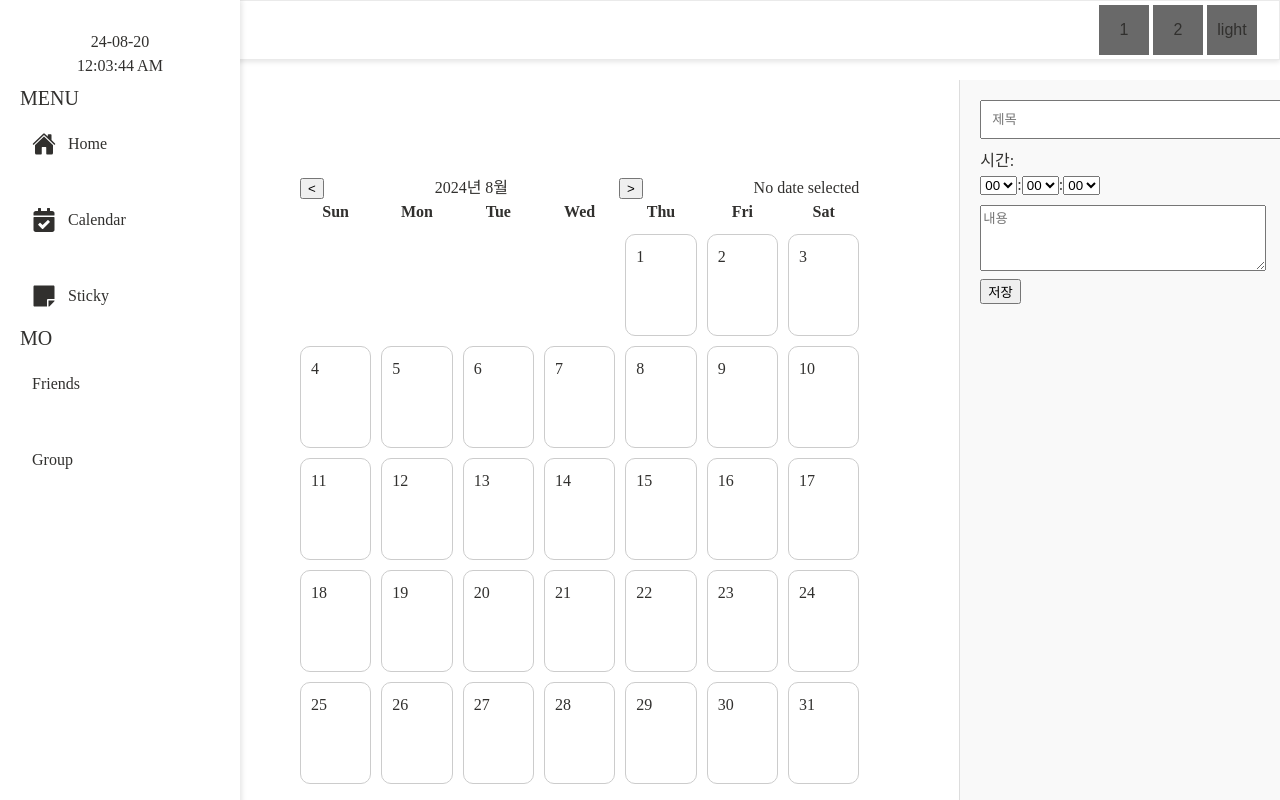
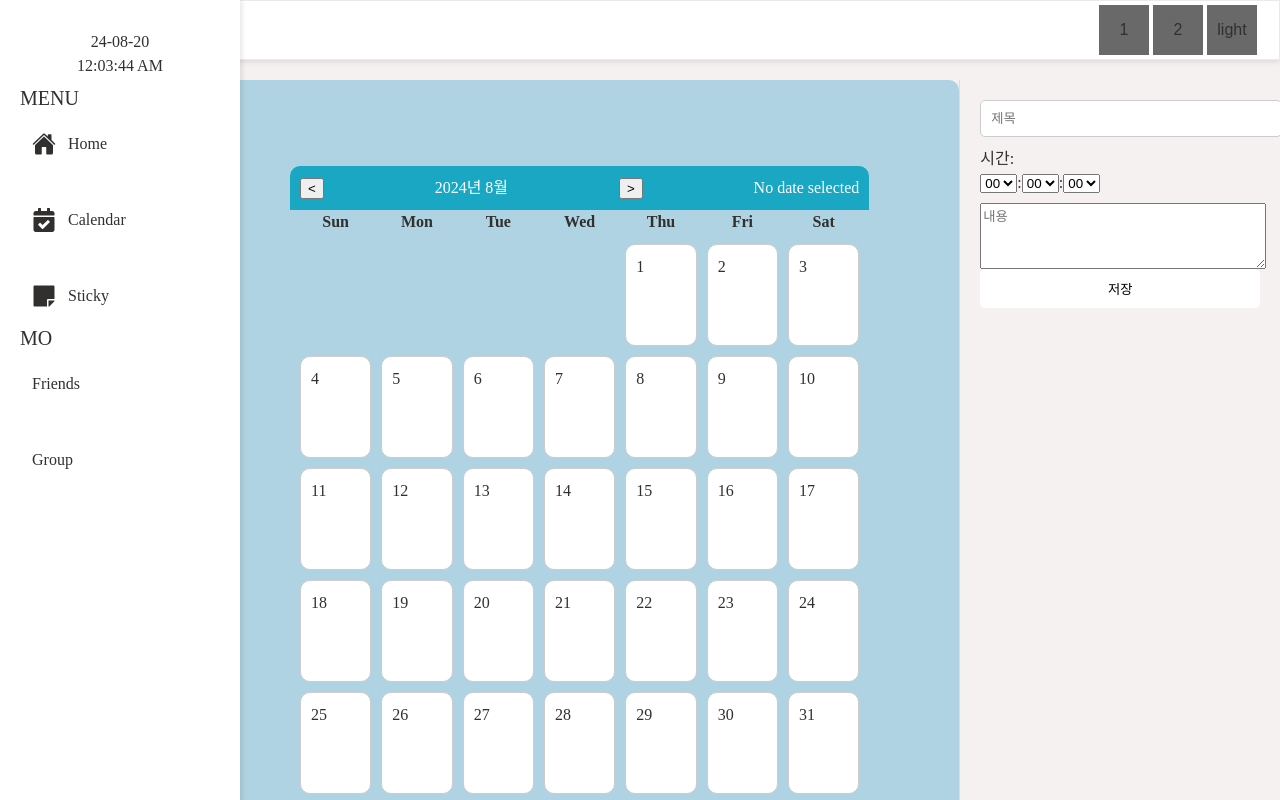
Before and after one commit to KimSnowFlower/MoToDo, a React (Create React App) app in the folder client/: page /calendar in a window 1280 px wide. Built offline with nearby package versions, Linux system fonts and the light colour scheme.

Commit message:
20240902

```diff
--- a/client/src/Components/Calendar/Calendar.jsx
+++ b/client/src/Components/Calendar/Calendar.jsx
@@ -15,21 +15,28 @@ const Calendar = () => {
   const [selectedDate, setSelectedDate] = useState(null);
   const [eventTitle, setEventTitle] = useState('');
   const [eventTime, setEventTime] = useState({ hour: '00', minute: '00', second: '00' });
-  const [eventContent, setEventContent] = useState(''); // 일정 내용 상태 추가
+  const [eventContent, setEventContent] = useState('');
   const [events, setEvents] = useState({});
-  const [selectedEvent, setSelectedEvent] = useState(null); // 선택된 일정 저장 상태
-  const [iconIndexes, setIconIndexes] = useState({}); // 각 날짜의 아이콘 인덱스 저장
+  const [selectedEvent, setSelectedEvent] = useState(null);
+  const [iconIndexes, setIconIndexes] = useState({});
 
   const daysInWeek = ['Sun', 'Mon', 'Tue', 'Wed', 'Thu', 'Fri', 'Sat'];
   const firstDayOfMonth = new Date(currentYear, currentMonth, 1).getDay();
   const daysInMonth = new Date(currentYear, currentMonth + 1, 0).getDate();
 
   const handleDateClick = (day) => {
+    const dateKey = `${currentYear}-${currentMonth + 1}-${day}`;
     setSelectedDate(new Date(currentYear, currentMonth, day));
-    const event = events[`${currentYear}-${currentMonth + 1}-${day}`];
+    const event = events[dateKey];
     setEventTitle(event?.title || '');
     setEventTime(event?.time || { hour: '00', minute: '00', second: '00' });
     setEventContent(event?.content || '');
+
+    // 아이콘 토글을 위한 상태 업데이트
+    setIconIndexes(prevIndexes => ({
+      ...prevIndexes,
+      [dateKey]: (prevIndexes[dateKey] === undefined || prevIndexes[dateKey] === -1) ? 0 : (prevIndexes[dateKey] + 1) % icons.length
+    }));
   };
 
   const handlePrevMonth = () => {
@@ -54,10 +61,10 @@ const Calendar = () => {
     if (selectedDate) {
       const dateKey = `${selectedDate.getFullYear()}-${selectedDate.getMonth() + 1}-${selectedDate.getDate()}`;
       const eventDetail = {
-        id: events[dateKey]?.id || Date.now(), // 고유 ID
+        id: events[dateKey]?.id || Date.now(),
         title: eventTitle,
         time: eventTime,
-        content: eventContent, // 일정 내용 추가
+        content: eventContent,
       };
       setEvents(prevEvents => ({
         ...prevEvents,
@@ -68,28 +75,20 @@ const Calendar = () => {
         }) : [eventDetail]
       }));
       setEventTitle('');
-      setEventContent(''); // 저장 후 내용 초기화
+      setEventContent('');
     }
   };
-
 
   const handleTimeChange = (type, value) => {
     setEventTime(prevTime => ({ ...prevTime, [type]: value }));
   };
 
-  const [isEditing, setIsEditing] = useState(false); // 수정 모드 여부를 관리
-
   const handleEventClick = (day, event) => {
     setSelectedDate(new Date(currentYear, currentMonth, day));
-    setSelectedEvent(event); // 선택된 이벤트를 상태로 저장
+    setSelectedEvent(event);
     setEventTitle(event.title);
     setEventTime(event.time);
     setEventContent(event.content);
-    setIsEditing(false); // 수정 모드 해제
-  };
-
-  const handleEditClick = () => {
-    setIsEditing(true); // 수정 모드 활성화
   };
 
   const handleEventUpdate = () => {
@@ -104,7 +103,7 @@ const Calendar = () => {
           [dateKey]: updatedEvents
         };
       });
-      setSelectedEvent(null); // 수정 후 선택된 일정 초기화
+      setSelectedEvent(null);
     }
   };
 
@@ -118,16 +117,8 @@ const Calendar = () => {
           [dateKey]: filteredEvents
         };
       });
-      setSelectedEvent(null); // 삭제 후 선택된 일정 초기화
+      setSelectedEvent(null);
     }
-  };
-
-  const handleIconClick = (day) => {
-    const dateKey = `${currentYear}-${currentMonth + 1}-${day}`;
-    setIconIndexes(prevIndexes => ({
-      ...prevIndexes,
-      [dateKey]: (prevIndexes[dateKey] + 1) % icons.length
-    }));
   };
 
   const days = [];
@@ -138,6 +129,8 @@ const Calendar = () => {
   for (let day = 1; day <= daysInMonth; day++) {
     const dateKey = `${currentYear}-${currentMonth + 1}-${day}`;
     const hasEvents = !!events[dateKey];
+    const currentIconIndex = iconIndexes[dateKey];
+
     days.push(
       <div
         key={day}
@@ -145,13 +138,16 @@ const Calendar = () => {
         onClick={() => handleDateClick(day)}
       >
         {day}
-        {hasEvents && !selectedDate?.getDate() === day && (
+        {hasEvents && (
+          <>
+            {currentIconIndex === undefined || currentIconIndex === -1 ? (
               <div className={styles.eventIndicator}></div>
+            ) : (
+              <div className={styles.iconContainer}>
+                {icons[currentIconIndex]}
+              </div>
             )}
-        {selectedDate && selectedDate.getDate() === day && (
-          <div className={styles.iconContainer} onClick={() => handleIconClick(day)}>
-            {icons[iconIndexes[dateKey] || 0]}
-          </div>
+          </>
         )}
         {events[dateKey] && events[dateKey].map((event, index) => (
           <div key={index} className={styles.eventTitle} onClick={() => handleEventClick(day, event)}>
@@ -184,15 +180,6 @@ const Calendar = () => {
         </div>
       </div>
       <div className={styles.textField}>
-        {selectedEvent && !isEditing ? (
-          <>
-            <h3>제목: {selectedEvent.title}</h3>
-            <p>시간: {selectedEvent.time.hour}:{selectedEvent.time.minute}:{selectedEvent.time.second}</p>
-            <p>내용: {selectedEvent.content}</p>
-            <button onClick={handleEditClick}>수정</button>
-          </>
-        ) : (
-          <>
         <input
           type="text"
           placeholder="제목"
@@ -234,16 +221,18 @@ const Calendar = () => {
           value={eventContent}
           onChange={(e) => setEventContent(e.target.value)}
         />
+        <button className={styles.saveButton} onClick={handleSaveEvent}>
+          저장
+        </button>
+        {selectedEvent && (
           <div className={styles.actionButtons}>
-              <button onClick={handleSaveEvent}>저장</button>
-              {selectedEvent && (
-                <>
-                  <button onClick={handleEventUpdate}>수정 완료</button>
-                  <button onClick={handleEventDelete}>삭제</button>
-                </>
-              )}
+            <button className={styles.updateButton} onClick={handleEventUpdate}>
+              수정
+            </button>
+            <button className={styles.deleteButton} onClick={handleEventDelete}>
+              삭제
+            </button>
           </div>
-          </>
         )}
       </div>
     </div>
--- a/client/src/Components/Calendar/Calendar.module.css
+++ b/client/src/Components/Calendar/Calendar.module.css
@@ -5,7 +5,7 @@
   height: 100%;
   margin-left: 200px;
   padding-top: 10em;
-  background-color: #ffffff; /* 배경색을 흰색으로 설정 */
+  background-color: #F6F1F1; /* 전체 배경을 밝은 색상으로 설정 */
 }
 
 .calendarContainer {
@@ -15,7 +15,8 @@
   align-items: center;
   justify-content: center;
   padding: 100px;
-  background-color: #ffffff;
+  background-color: #AFD3E2; /* 캘린더 영역 배경 색상 */
+  border-radius: 10px; /* 컨테이너 모서리를 둥글게 */
 }
 
 .textField {
@@ -23,7 +24,7 @@
   display: flex;
   flex-direction: column;
   padding: 20px;
-  background-color: #f9f9f9;
+  background-color: #F6F1F1; /* 텍스트 입력 영역 배경 색상 */
   border-left: 1px solid #ddd;
 }
 
@@ -36,17 +37,23 @@
   .textFieldTitle,
   .textFieldTime,
   .textArea {
-    width: 100%;
-    margin-bottom: 10px;
-    padding: 10px;
-  }
+  width: 100%;
+  margin-bottom: 10px;
+  padding: 10px;
+  background-color: #ffffff; /* 텍스트 필드 배경색 */
+  border: 1px solid #ccc;
+  border-radius: 5px;
+}
 
   .calendarHeader {
     display: flex;
     justify-content: space-between;
     align-items: center;
     width: 100%;
-    background-color: #ffffff; /* 헤더 배경색 설정 */
+    background-color: #19A7C3; /* 헤더 배경색 설정 */
+    color: #ffffff; /* 헤더 텍스트 색상 */
+    padding: 10px;
+    border-radius: 10px 10px 0 0; /* 헤더 상단 모서리 둥글게 */
   }
 
   .calendarGrid {
@@ -54,7 +61,8 @@
     grid-template-columns: repeat(7, 1fr);
     gap: 10px;
     width: 100%;
-    background-color: #ffffff; /* 전체 그리드 배경색 설정 */
+    background-color: #AFD3E2; /* 전체 그리드 배경색 설정 */
+    border-radius: 0 0 10px 10px; /* 그리드 하단 모서리 둥글게 */
   }
 
   .calendarDay {
@@ -63,6 +71,7 @@
     border: 1px solid #ccc;
     min-height: 80px;
     border-radius: 10px; /* 모서리를 둥글게 */
+    background-color: #ffffff; /* 각 칸의 배경색 */
     transition: background-color 0.3s ease, box-shadow 0.3s ease; /* 부드러운 효과 추가 */
   }
 
@@ -80,19 +89,28 @@
     position: absolute;
     top: 4px;
     right: 4px;
-    width: 6px;
-    height: 6px;
-    background-color: #ff0000;
+    width: 8px;
+    height: 8px;
+    background-color: #146C94; /* 빨간 점 대신 지정된 색상 사용 */
     border-radius: 50%;
-    pointer-events: none;
+    animation: rotate 2s infinite linear; /* 빨간 점 회전 애니메이션 추가 */
+  }
+
+  @keyframes rotate {
+    from {
+      transform: rotate(0deg);
+    }
+    to {
+      transform: rotate(360deg);
+    }
   }
 
   .iconContainer {
     position: absolute;
     top: 4px;
-    right: 12px;
-    width: 10px;
-    height: 10px;
+    right: 4px;
+    width: 16px;
+    height: 16px;
     cursor: pointer;
   }
 
@@ -124,7 +142,7 @@
   }
 
   .selected {
-    background-color: #f0f0f0;
+    background-color: #E8F1F5; /* 선택된 칸의 배경색 */
     border-radius: 10px; /* 선택된 칸도 모서리를 둥글게 */
   }
 
@@ -132,4 +150,22 @@
     display: flex;
     gap: 8px;
     margin-top: 8px;
+    background-color: #19A7C3; /* 버튼 영역 배경색 */
+    color: #ffffff; /* 버튼 텍스트 색상 */
+    padding: 5px;
+    border-radius: 5px;
   }
+
+  .saveButton {
+    background-color: #ffffff;
+    color: #000000;
+    border: none;
+    padding: 10px;
+    cursor: pointer;
+    border-radius: 5px;
+    transition: background-color 0.3s;
+  }
+
+  .saveButton:hover {
+    background-color: #ffffff;
+  }
```
Lines whose indentation alone changed are shown as unchanged.
